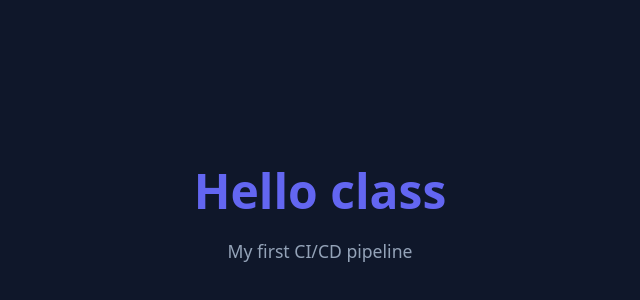
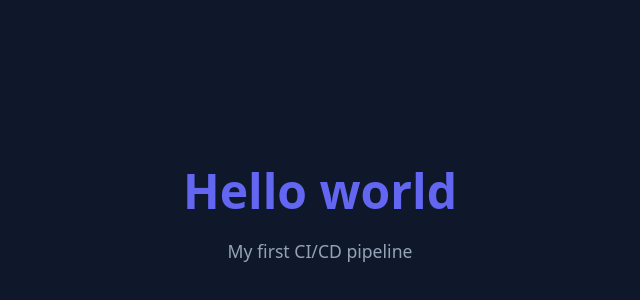
Before and after one commit to younes692/cicd-demo, a React (Vite) app: page / in a window 1280 px wide. Shown: the part 190-490 px from the top of the page, without its empty margins (320-960 px from the left). Built offline with nearby package versions, Linux system fonts and the light colour scheme; the HTML template or start-up script is replaced by a standard one.

Commit message:
Change greeting from 'Hello class' to 'Hello world'

```diff
--- a/src/App.jsx
+++ b/src/App.jsx
@@ -3,7 +3,7 @@ import './index.css';
 export default function App() {
   return (
     <div className="container">
-      <h1>Hello class</h1>
+      <h1>Hello world</h1>
       <p>My first CI/CD pipeline</p>
     </div>
   );
```
